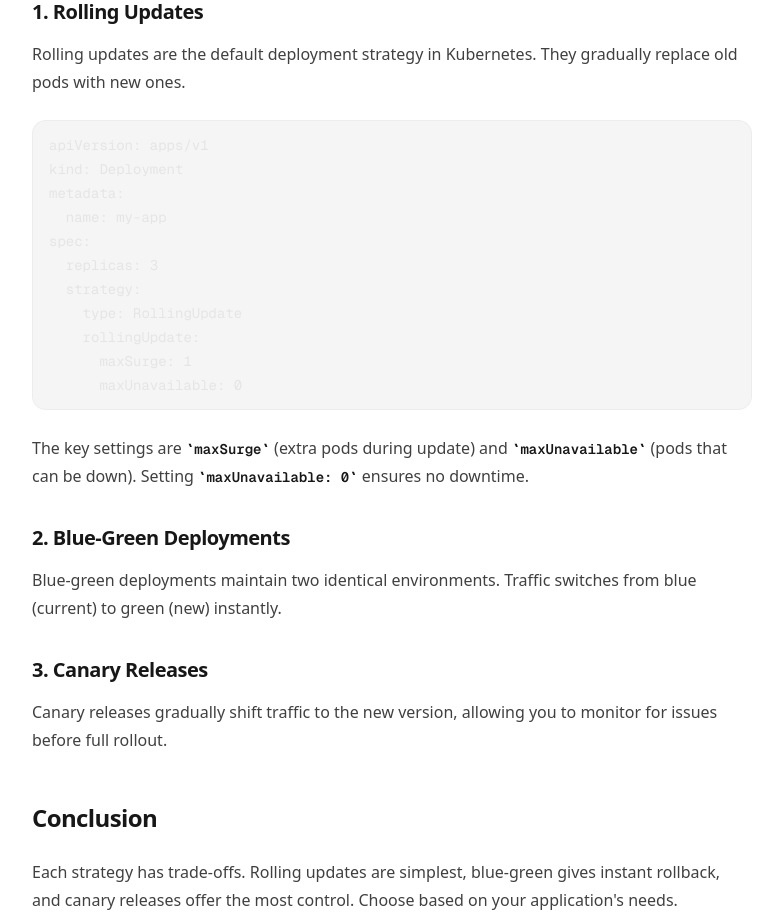
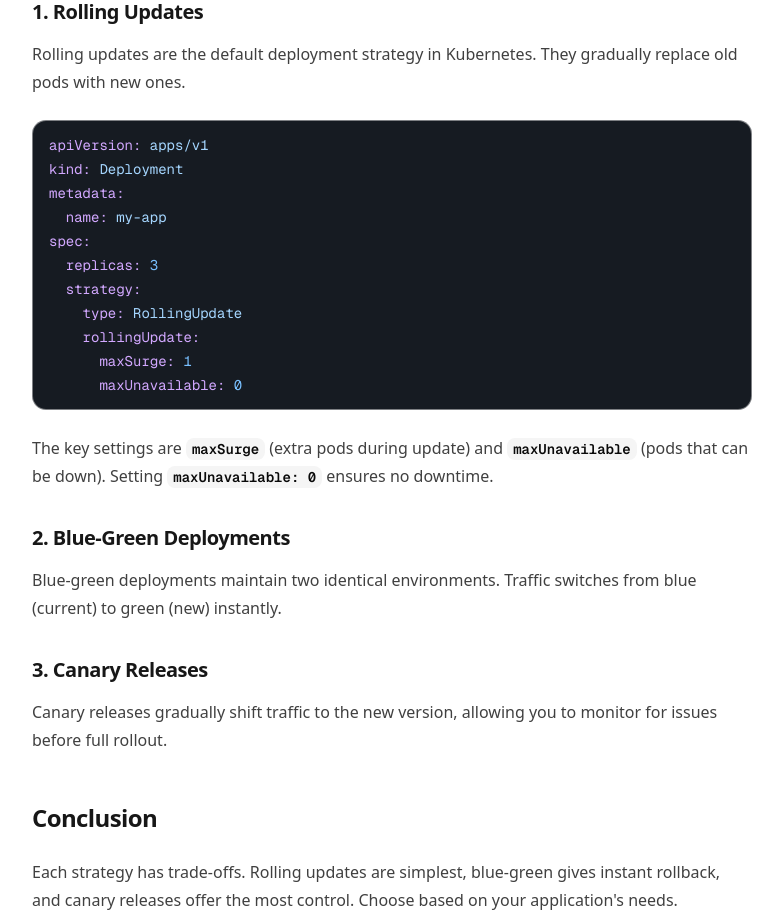
Before and after one commit to maxlar01/website, a Next.js app: page /blog/kubernetes-zero-downtime-deployments in a window 1280 px wide. Shown: the part 920-1837 px from the top of the page, without its empty margins (248-1031 px from the left). Built offline with nearby package versions, Linux system fonts and the light colour scheme.

Commit message:
added syntax highlighting for code blocks on blog posts

```diff
--- a/src/app/blog/[slug]/page.tsx
+++ b/src/app/blog/[slug]/page.tsx
@@ -85,7 +85,7 @@ export default async function BlogPostPage({ params }: BlogPostPageProps) {
         <Separator className="mb-10" />
 
         {/* Post content */}
-        <div className="prose prose-neutral dark:prose-invert max-w-none prose-headings:font-bold prose-headings:tracking-tight prose-code:font-mono prose-code:text-sm prose-pre:bg-muted prose-pre:border prose-pre:border-border/50 prose-pre:rounded-xl prose-pre:overflow-x-auto prose-code:break-words">
+        <div className="prose prose-neutral dark:prose-invert max-w-none prose-headings:font-bold prose-headings:tracking-tight prose-code:font-mono prose-code:text-sm prose-pre:border prose-pre:border-border/50 prose-pre:rounded-xl prose-pre:overflow-x-auto prose-code:break-words prose-pre:bg-[#161b22] dark:prose-pre:bg-[#161b22] [&_:not(pre)>code]:bg-muted [&_:not(pre)>code]:px-1.5 [&_:not(pre)>code]:py-0.5 [&_:not(pre)>code]:rounded-md [&_:not(pre)>code]:text-foreground [&_:not(pre)>code]:before:content-none [&_:not(pre)>code]:after:content-none">
           <div dangerouslySetInnerHTML={{ __html: contentHtml }} />
         </div>
 
--- a/src/app/globals.css
+++ b/src/app/globals.css
@@ -128,3 +128,62 @@
     @apply bg-background text-foreground;
   }
 }
+
+/* Syntax highlighting — GitHub Dark (same in both themes) */
+.hljs {
+  color: #e6edf3;
+}
+.hljs-keyword,
+.hljs-selector-tag {
+  color: #ff7b72;
+}
+.hljs-title,
+.hljs-title.function_,
+.hljs-attr {
+  color: #d2a8ff;
+}
+.hljs-string,
+.hljs-addition {
+  color: #a5d6ff;
+}
+.hljs-comment,
+.hljs-quote {
+  color: #8b949e;
+  font-style: italic;
+}
+.hljs-number,
+.hljs-literal {
+  color: #79c0ff;
+}
+.hljs-built_in,
+.hljs-type {
+  color: #ffa657;
+}
+.hljs-variable,
+.hljs-template-variable {
+  color: #ffa657;
+}
+.hljs-symbol,
+.hljs-bullet {
+  color: #79c0ff;
+}
+.hljs-meta {
+  color: #d29922;
+}
+.hljs-deletion {
+  color: #ffdcd7;
+  background-color: #67060c;
+}
+.hljs-addition {
+  background-color: #033a16;
+}
+.hljs-section {
+  color: #79c0ff;
+  font-weight: bold;
+}
+.hljs-emphasis {
+  font-style: italic;
+}
+.hljs-strong {
+  font-weight: bold;
+}
```
